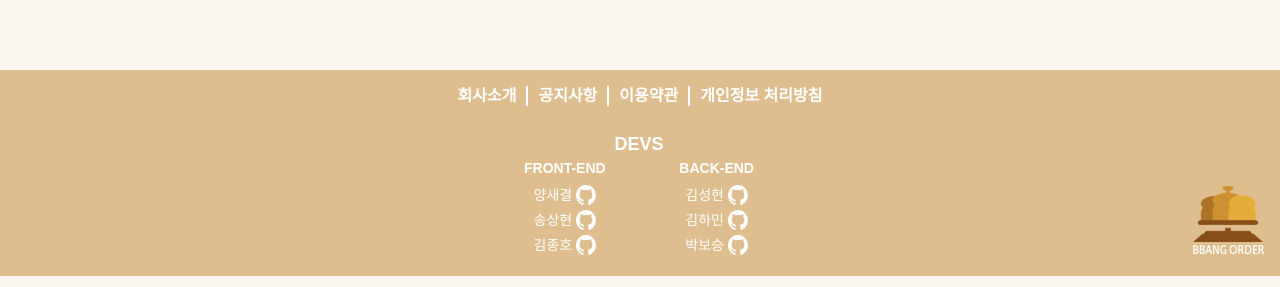
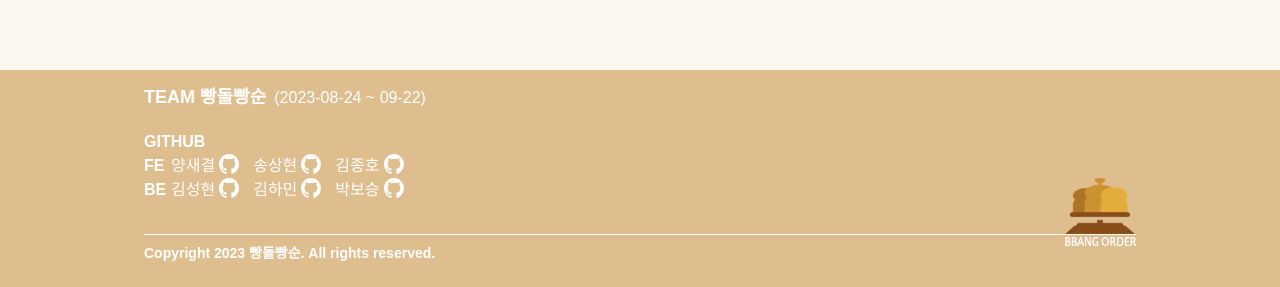
Before and after one commit to codestates-seb/seb45_main_014, a React (Create React App) app in the folder client/: page / in a window 1280 px wide. Shown: the part 795-1082 px from the top of the page. Built offline with nearby package versions, Linux system fonts and the light colour scheme; no server answers.

Commit message:
✨ Footer 구성요소 및 레이아웃 변경

```diff
--- a/client/src/components/Footer.jsx
+++ b/client/src/components/Footer.jsx
@@ -3,29 +3,32 @@ import { Link } from 'react-router-dom';
 import images from '../assets/images/Images';
 
 const FooterContainer = styled.footer`
-  display: block;
+  display: flex;
+  justify-content: center;
   width: 100%;
   max-height: 220px;
   background-color: #debe8f;
   color: white;
+  overflow: hidden;
 `;
 
 const FooterContent = styled.div`
   flex: 1;
+  max-width: 1024px;
   display: flex;
   flex-direction: column;
-  align-items: center;
   padding: 16px;
 `;
 
-const Support = styled.ul`
+const Support = styled.div`
   display: flex;
   font-weight: 600;
 `;
-const SupItem = styled.li`
-  padding: 0 10px 0 10px;
+const SupItem = styled.p`
+  padding: 0;
   border-right: 2px solid white;
   max-height: 20px;
+  font-size: 18px;
   line-height: 20px;
   &:last-child {
     border: none;
@@ -33,7 +36,8 @@ const SupItem = styled.li`
 `;
 
 const MemberWrapper = styled.div`
-  width: 230px;
+  display: flex;
+  flex-direction: column;
   padding-top: 24px;
   font-weight: 700;
   text-align: center;
@@ -41,17 +45,14 @@ const MemberWrapper = styled.div`
 
 const MemberBox = styled.div`
   display: flex;
-  justify-content: space-between;
+  flex-direction: column;
 `;
 
 const Member = styled.li`
-  font-size: 14px;
-  line-height: 20px;
+  display: flex;
   font-weight: 500;
   padding-bottom: 5px;
-  &:first-child {
-    padding-top: 7px;
-  }
+  padding: 0 7px;
 `;
 
 const BottomContents = styled.div`
@@ -72,7 +73,12 @@ const Logo = styled(Link)`
 `;
 
 const Footer = () => {
-  const supportItem = ['회사소개', '공지사항', '이용약관', '개인정보 처리방침'];
+  const supportItem = [
+    {
+      name: 'TEAM 빵돌빵순',
+      url: 'https://github.com/codestates-seb/seb45_main_014',
+    },
+  ];
   const frontMember = [
     { name: '양새결', url: 'https://github.com/YangSaekyul' },
     { name: '송상현', url: 'https://github.com/nuyhv' },
@@ -89,25 +95,22 @@ const Footer = () => {
       <FooterContent>
         <Support>
           {supportItem.map((item, idx) => (
-            <SupItem className="cursor-pointer" key={idx}>
-              {item}
+            <SupItem className="font-bold" key={idx}>
+              <Link to={item.url} target="_blank" rel="noopener noreferrer">
+                {item.name}
+              </Link>
+              <span className="pl-2 text-base font-medium">
+                (2023-08-24 ~ 09-22)
+              </span>
             </SupItem>
           ))}
         </Support>
         <BottomContents>
-          <div className="dummy">
-            <img
-              className="opacity-0"
-              src={images.mainlogo}
-              alt="null"
-              width="70"
-            />
-          </div>
           <MemberWrapper className="text-lg">
-            DEVS
+            <p className="flex items-center text-base">GITHUB</p>
             <MemberBox>
-              <ul className="text-sm">
-                FRONT-END
+              <ul className="text-base flex">
+                <p className="w-5">FE</p>
                 {frontMember.map((item, idx) => (
                   <Member key={idx}>
                     <Link
@@ -120,15 +123,15 @@ const Footer = () => {
                       <img
                         src={images.githublogo}
                         alt="github logo"
-                        width="20"
-                        className="ml-1"
+                        width="20px"
+                        className="h-5 ml-1"
                       />
                     </Link>
                   </Member>
                 ))}
               </ul>
-              <ul className="text-sm">
-                BACK-END
+              <ul className="text-base flex">
+                <p className="w-5">BE</p>
                 {backMember.map((item, idx) => (
                   <Member key={idx}>
                     <Link
@@ -141,8 +144,8 @@ const Footer = () => {
                       <img
                         src={images.githublogo}
                         alt="github logo"
-                        width="20"
-                        className="ml-1"
+                        width="20px"
+                        className="h-5 ml-1"
                       />
                     </Link>
                   </Member>
@@ -150,11 +153,22 @@ const Footer = () => {
               </ul>
             </MemberBox>
           </MemberWrapper>
-          <Logo to="/">
+        </BottomContents>
+
+        <div className="flex justify-between mt-8 pt-2 border-t border-white">
+          <span className="text-sm font-semibold">
+            Copyright 2023 빵돌빵순. All rights reserved.
+          </span>
+          <Logo
+            to="https://github.com/codestates-seb/seb45_main_014"
+            target="_blank"
+            rel="noopener noreferrer"
+            className="relative top-[-65px]"
+          >
             <img src={images.mainlogo} alt="main logo" width="70" />
             BBANG ORDER
           </Logo>
-        </BottomContents>
+        </div>
       </FooterContent>
     </FooterContainer>
   );
```
